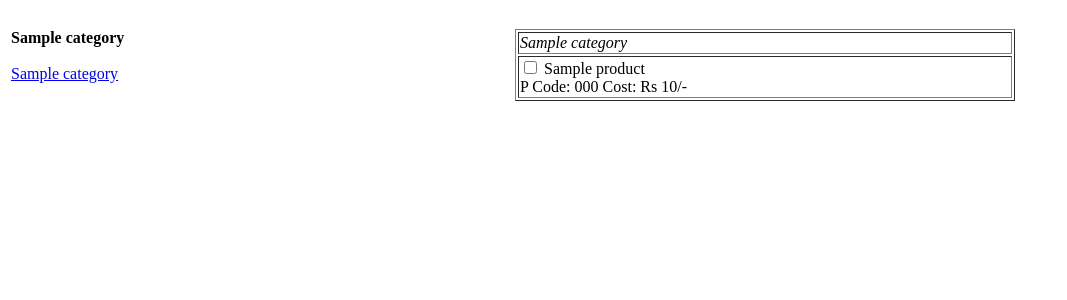
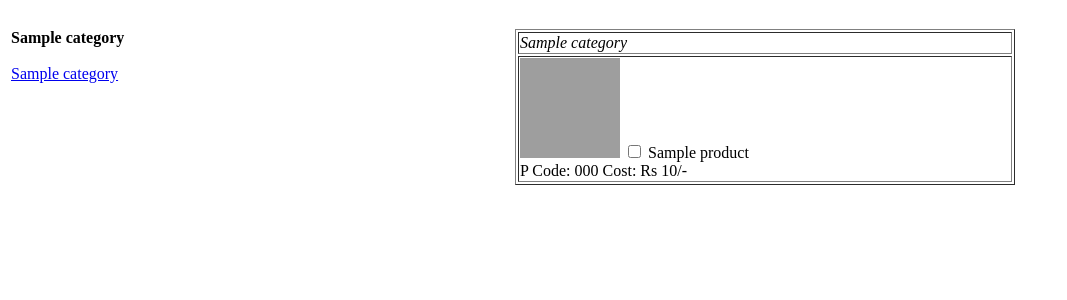
Before and after one commit to WomenOfWaze/WomenOfWaze, a Rails app: page /products/catalogue in a window 1280 px wide. Shown: the top 300 px of the page, without its empty margins (0-1067 px from the left). Run offline with Rails 7, Linux system fonts and the light colour scheme; tables that the repository leaves empty hold one stand-in row (values such as "Sample post"); parts of the project's set-up code (start-up, migrations or seed data) failed here and were passed over; some libraries are stand-ins or nearby versions; grey boxes are pictures that could not be loaded.

Commit message:
modified:   app/views/products/catalogue.html.erb 	deleted:    public/assets/127541163.jpg 	deleted:    public/assets/128610707.jpg 	deleted:    public/assets/129893431.jpg 	deleted:    public/assets/131419725.jpg 	deleted:    public/assets/images/photos/674189293.jpg 	public/assets/

```diff
--- a/app/views/products/catalogue.html.erb
+++ b/app/views/products/catalogue.html.erb
@@ -24,7 +24,8 @@
             </tr>
             <tr>
               <% for product in sub_category.products %>
-                <td><%#= image_tag product.photo_file_name,:width=>100,:height=>100 %>
+                <td><%= image_tag "bag.jpg",:width=>100,:height=>100 %>
+                  <%#= image_tag product.photo.url,:width=>100,:height=>100 %>
                   <%= check_box_tag 'product' %>
                   <%= product.name %><br/>
                   <%=  label_tag 'pcode', "P Code: #{product.code}"%>
```
Also changed, not shown: Gemfile, 5 other files.
